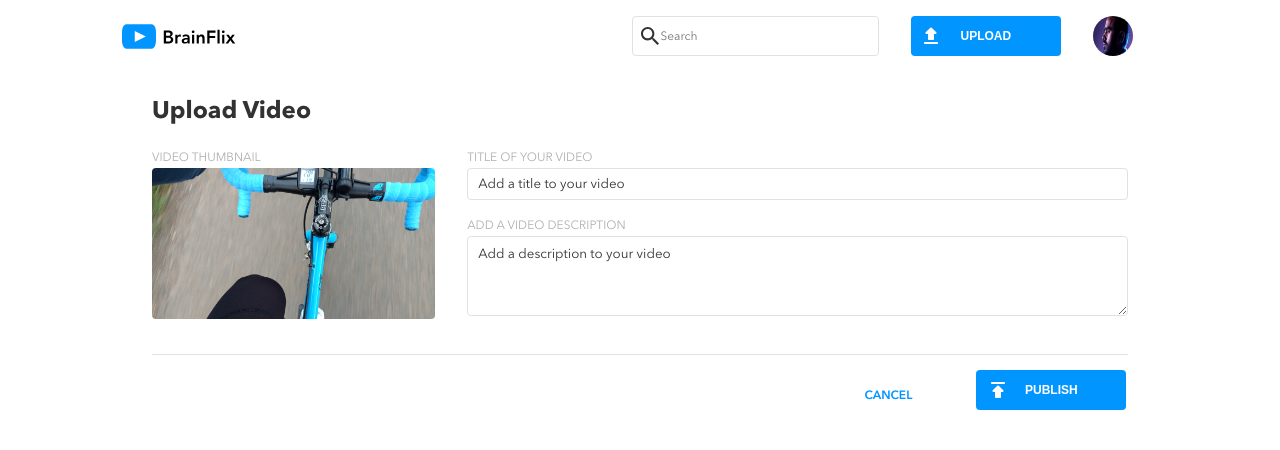
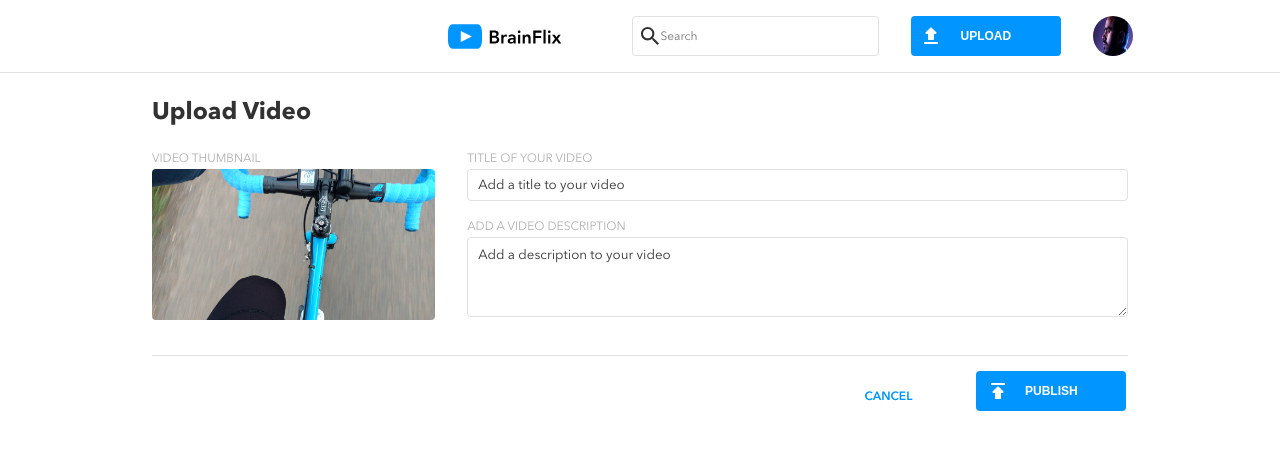
Before and after one commit to Keegs12/keegan-bond-brainflix, a React (Create React App) app: page /upload in a window 1280 px wide. Shown: the top 450 px of the page. Built offline with nearby package versions, Linux system fonts and the light colour scheme.

Commit message:
fixed site to match feedback from sprint2

```diff
--- a/src/components/Comments/Comments.js
+++ b/src/components/Comments/Comments.js
@@ -1,5 +1,6 @@
 import React from "react";
 import "./Comments.scss";
+// ----------------------------------------------//
 
 function Comments({ video }) {
     const { comments } = video;
--- a/src/components/Form/Form.js
+++ b/src/components/Form/Form.js
@@ -1,6 +1,8 @@
 import React from "react";
 import Avatar from "../../assets/images/Images/Mohan-muruge.jpg";
 import "./Form.scss";
+// ----------------------------------------------//
+
 function Form() {
     const formHandler = (event) => {
         event.preventDefault();
--- a/src/components/Header/Header.js
+++ b/src/components/Header/Header.js
@@ -2,24 +2,28 @@ import React from "react";
 import BrainFlixLogo from "../../assets/images/Logo/BrainFlix-logo.svg";
 import Avatar from "../../assets/images/Images/Mohan-muruge.jpg";
 import "./Header.scss";
-import { useNavigate } from "react-router-dom";
-function Header() {
-    let navigate = useNavigate();
+import { Link } from "react-router-dom";
+/*   let navigate = useNavigate();
     const upload = () => {
         navigate("/upload");
     };
     const home = () => {
         navigate("/");
     };
+Could use this method instead of Link to go to the home page or upload page */
+// ----------------------------------------------//
+
+function Header() {
     return (
         <header className="Header">
             {/* <div className="Header__container"> */}
-            <img
-                className="Header__logo"
-                src={BrainFlixLogo}
-                alt="BrainFlixLogo, Blue Youtube"
-                onClick={() => home()}
-            ></img>
+            <Link to="/">
+                <img
+                    className="Header__logo"
+                    src={BrainFlixLogo}
+                    alt="BrainFlixLogo, Blue Youtube"
+                ></img>
+            </Link>
 
             <label
                 className="Header__search-bar-input"
@@ -37,11 +41,9 @@ function Header() {
                 src={Avatar}
                 alt="BrainFlix Avatar Icon"
             ></img>
-
-            <button className="Header__button" onClick={() => upload()}>
-                UPLOAD
-            </button>
-            {/* </div> */}
+            <Link to="/upload">
+                <button className="Header__button">UPLOAD</button>
+            </Link>
         </header>
     );
 }
--- a/src/components/Header/Header.scss
+++ b/src/components/Header/Header.scss
@@ -7,6 +7,7 @@
 .Header {
     padding: 0 1rem;
     position: relative;
+    border-bottom: 1px solid colors.$Mercury;
 
     @include responsive.tablet {
         padding: 1rem 1.5rem 1rem 1.5rem;
--- a/src/components/Next-Videos/NextVideos.js
+++ b/src/components/Next-Videos/NextVideos.js
@@ -1,7 +1,7 @@
 import React from "react";
 import "./NextVideos.scss";
-
 import { Link } from "react-router-dom";
+// ----------------------------------------------//
 
 function NextVideos({ title, channel, image, id }) {
     return (
--- a/src/components/Video-Section/Video-Section.js
+++ b/src/components/Video-Section/Video-Section.js
@@ -8,20 +8,20 @@ import NextVideos from "../Next-Videos/NextVideos";
 import Video from "../Video/Video";
 import axios from "axios";
 import { useParams } from "react-router-dom";
+// ----------------------------------------------//
 
 function VideoSection() {
-    // const apiKey = "560252be-011a-442a-8de1-456e0214c3b4";
-
-    // axios.get("http://localhost:8080/videos").then((response) => {
-    //     console.log(response.data);
-    // });
-
     const [video, setVideo] = useState(null);
     const [nextVideos, setNextVideos] = useState([]);
     useEffect(() => {
-        axios.get("http://localhost:8080/videos").then((response) => {
-            setNextVideos(response.data);
-        });
+        axios
+            .get("http://localhost:8080/videos")
+            .then((response) => {
+                setNextVideos(response.data);
+            })
+            .catch((e) => {
+                console.log(e);
+            });
     }, []);
 
     const { videoId } = useParams();
@@ -39,6 +39,9 @@ function VideoSection() {
             .get(`http://localhost:8080/videos/${selectedVideoId}`)
             .then((response) => {
                 setVideo(response.data);
+            })
+            .catch((e) => {
+                console.log(e);
             });
     }, [selectedVideoId]);
     if (video === null) {
--- a/src/components/Video/Video.js
+++ b/src/components/Video/Video.js
@@ -2,12 +2,14 @@ import React from "react";
 import "./Video.scss";
 import likesImage from "../../assets/images/Icons/likes.svg";
 import viewsImage from "../../assets/images/Icons/views.svg";
+// ----------------------------------------------//
+
 function Video({ video }) {
     return (
         <>
             <div className="videos"></div>
             <div className="videos-information">
-                <h2 className="videos-information__title">{video.title}</h2>
+                <h1 className="videos-information__title">{video.title}</h1>
                 <div className="videos-information__bio">
                     <div className="videos-information__bio-container">
                         <h4 className="videos-information__channel">
--- a/src/pages/HomePage/Home.js
+++ b/src/pages/HomePage/Home.js
@@ -1,6 +1,6 @@
 import React from "react";
-
 import VideoSection from "../../components/Video-Section/Video-Section";
+// ----------------------------------------------//
 
 function Home() {
     return (
--- a/src/pages/UploadPage/Upload.js
+++ b/src/pages/UploadPage/Upload.js
@@ -1,9 +1,9 @@
 import React from "react";
 import thumbnail from "../../assets/images/Images/Upload-video-preview.jpg";
 import "./Upload.scss";
-
 import { useNavigate } from "react-router-dom";
 import axios from "axios";
+// ----------------------------------------------//
 
 function Upload() {
     let navigate = useNavigate();
@@ -30,12 +30,13 @@ function Upload() {
         const newVideo = {
             title: event.target.title.value,
             description: event.target.description.value,
-            image: "http://localhost:8080/images/uploadVideo.jpg",
         };
 
         console.log(newVideo);
 
-        axios.post("http://localhost:8080/videos", newVideo);
+        axios.post("http://localhost:8080/videos", newVideo).catch((e) => {
+            console.log(e);
+        });
     };
 
     // const uploadVideo = (e) => {
```
